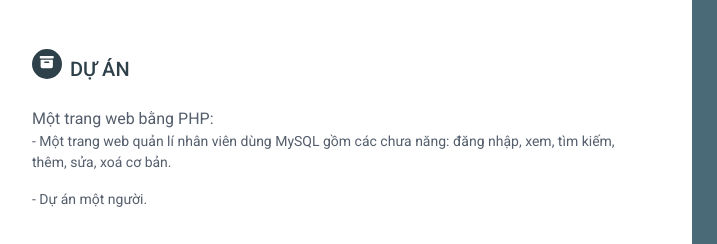
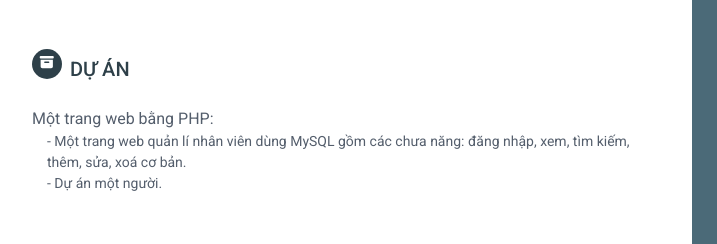
Before and after one commit to PhiBao/kiter.github.io, a plain HTML site: page index.html in a window 1280 px wide. Shown: the part 339-583 px from the top of the page, 188-905 px from the left. Drawn offline with Linux system fonts and the light colour scheme.

Commit message:
Update orbit-6.css

```diff
--- a/assets/css/orbit-6.css
+++ b/assets/css/orbit-6.css
@@ -261,8 +261,9 @@ p {
   margin-bottom: 5px;
 }
 
-.main-wrapper .projects-section .intro {
-  margin-bottom: 30px;
+.main-wrapper .project-tagline {
+  margin-left: 15px;
+  margin-bottom: 0px;
 }
 
 .main-wrapper .projects-section .item {
```
